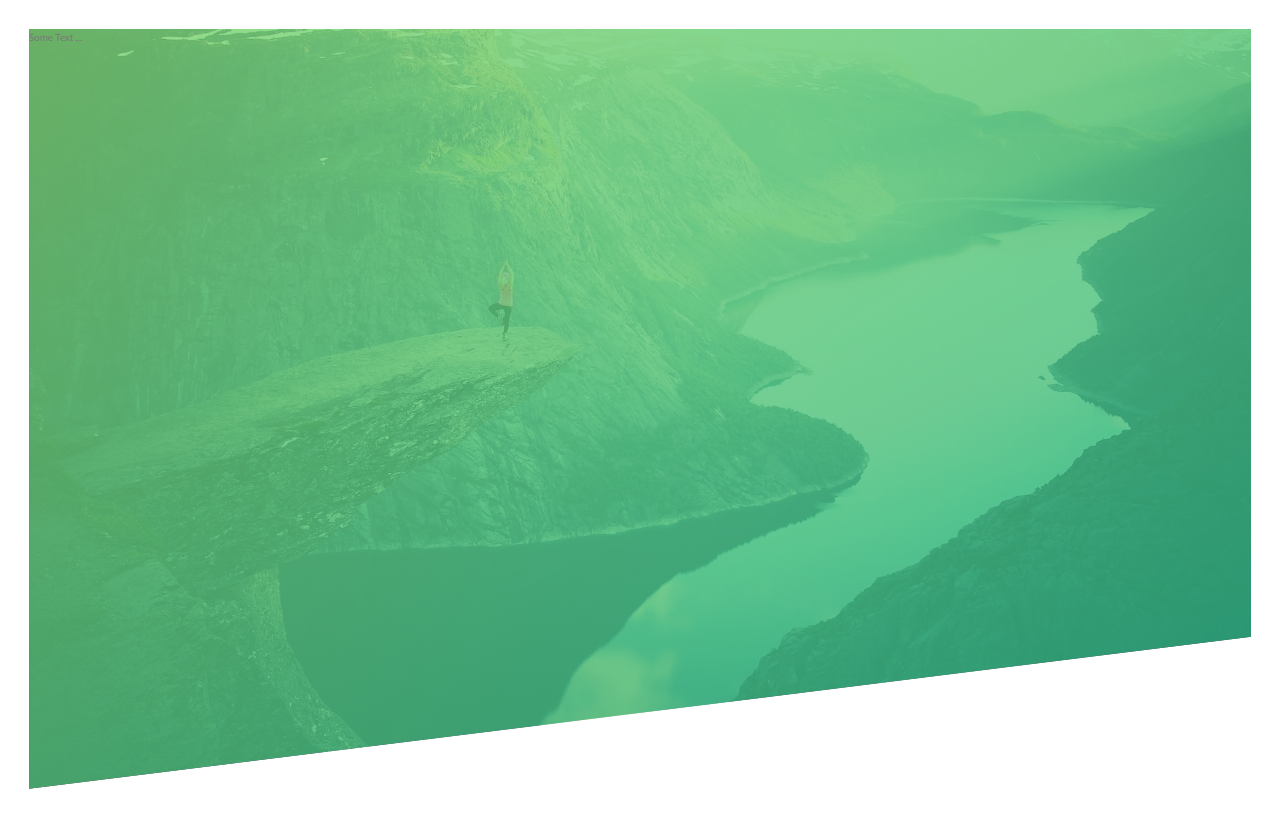
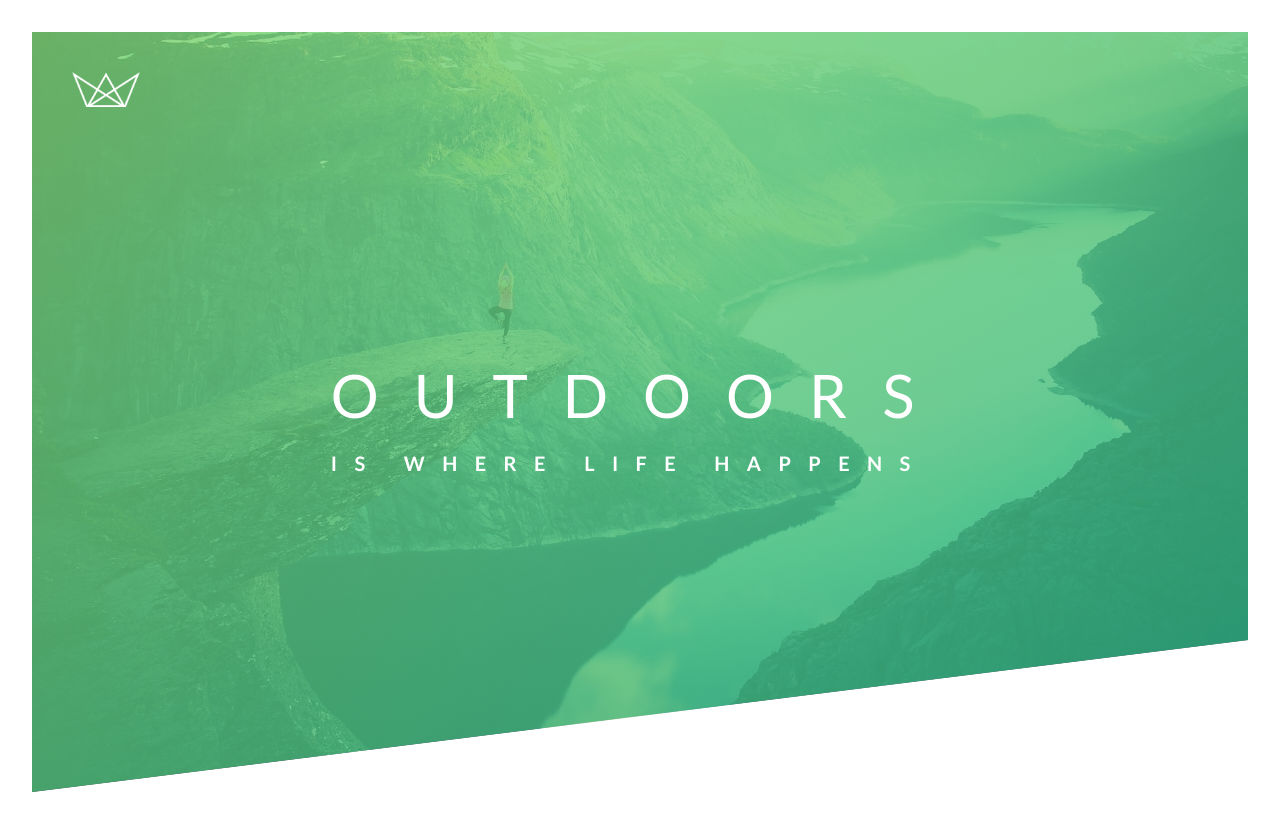
Before and after one commit to Harsh-v3/Natours, a plain HTML site: page index.html in a window 1280 px wide. Drawn offline with Linux system fonts and the light colour scheme.

Commit message:
Update HomePage

```diff
--- a/css/style.css
+++ b/css/style.css
@@ -13,11 +13,12 @@ Dark green : #28b485 ;
 
 body {
   font-family: 'Lato', sans-serif;
-  font-size: 62.5%;
+  font-size: 16px;
   font-weight: 400;
   line-height: 1.7;
   color: #777;
-  padding: 1.8rem;
+  padding: 1rem;
+  padding: 32px;
 }
 
 .header {
@@ -32,4 +33,75 @@ body {
   background-size: cover;
 
   clip-path: polygon(0 0, 100% 0, 100% 80%, 0 100%);
+  position: relative;
 }
+
+.logo-box {
+  position: absolute;
+  top: 40px;
+  left: 40px;
+}
+
+.logo {
+  height: 35px;
+}
+
+.text-box {
+  position: absolute;
+  top: 50%;
+  left: 50%;
+  transform: translate(-50%, -50%);
+}
+
+.heading-primary {
+  color: #fff;
+  text-transform: uppercase;
+
+  backface-visibility: hidden;
+}
+
+.heading-primary-main {
+  font-size: 60px;
+  font-weight: 400;
+  display: block;
+  letter-spacing: 35px;
+
+  animation: MoveInLeft 1s ease-out;
+}
+
+.heading-primary-sub {
+  font-size: 20px;
+  display: block;
+  font-weight: 700;
+  letter-spacing: 17.4px;
+
+  animation: MoveInRight 1s ease-out;
+}
+
+@keyframes MoveInLeft {
+  0% {
+    opacity: 0;
+    transform: translateX(-100px);
+  }
+  80% {
+    transform: translateX(20px);
+  }
+  100% {
+    opacity: 1;
+    transform: translate(0);
+  }
+}
+
+@keyframes MoveInRight {
+  0% {
+    opacity: 0;
+    transform: translateX(100px);
+  }
+  80% {
+    transform: translateX(-10px);
+  }
+  100% {
+    opacity: 1;
+    transform: translate(0);
+  }
+}
--- a/index.html
+++ b/index.html
@@ -21,7 +21,17 @@
     <title>Natours | Exciting tours for adventurous people</title>
   </head>
   <body>
-    <header class="header">Some Text ...</header>
+    <header class="header">
+      <div class="logo-box">
+        <img src="Resourses/images/logo-white.png" alt="logo" class="logo" />
+      </div>
+      <div class="text-box">
+        <div class="heading-primary">
+          <span class="heading-primary-main">Outdoors</span>
+          <span class="heading-primary-sub">is where life happens</span>
+        </div>
+      </div>
+    </header>
     <!-- <section class="grid-test">
       <div class="row">
         <div class="col-1-of-2">Col 1 of 2</div>
```
